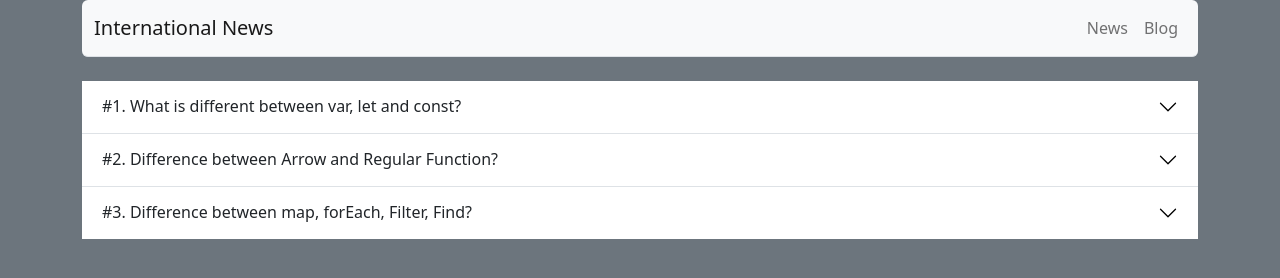
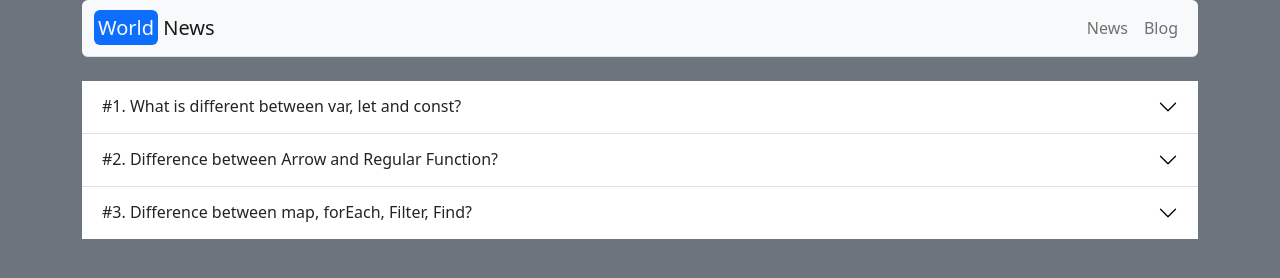
Before and after one commit to Rakibul2580/News-6, a plain HTML site: page index-blog.html in a window 1280 px wide. Drawn offline with nearby package versions, Linux system fonts and the light colour scheme.

Commit message:
blog logo updet

```diff
--- a/index-blog.html
+++ b/index-blog.html
@@ -3,7 +3,7 @@
   <head>
     <meta charset="utf-8">
     <meta name="viewport" content="width=device-width, initial-scale=1">
-    <title>Bootstrap demo</title>
+    <title>World News</title>
     <link href="https://cdn.jsdelivr.net/npm/bootstrap@5.2.0/dist/css/bootstrap.min.css" rel="stylesheet" integrity="sha384-gH2yIJqKdNHPEq0n4Mqa/HGKIhSkIHeL5AyhkYV8i59U5AR6csBvApHHNl/vI1Bx" crossorigin="anonymous">
   </head>
   <body class="bg-secondary">
@@ -11,7 +11,7 @@
         <div class="container">
             <nav class="navbar navbar-expand-lg bg-light border-bottom rounded">
               <div class="container-fluid">
-                <a class="navbar-brand" href="#">International News</a>
+                <a class="navbar-brand" href="#"><span class="bg-primary p-1 rounded text-light">World</span> News</a>
                 <button class="navbar-toggler" type="button" data-bs-toggle="collapse" data-bs-target="#navbarText" aria-controls="navbarText" aria-expanded="false" aria-label="Toggle navigation">
                   <span class="navbar-toggler-icon"></span>
                 </button>
```
